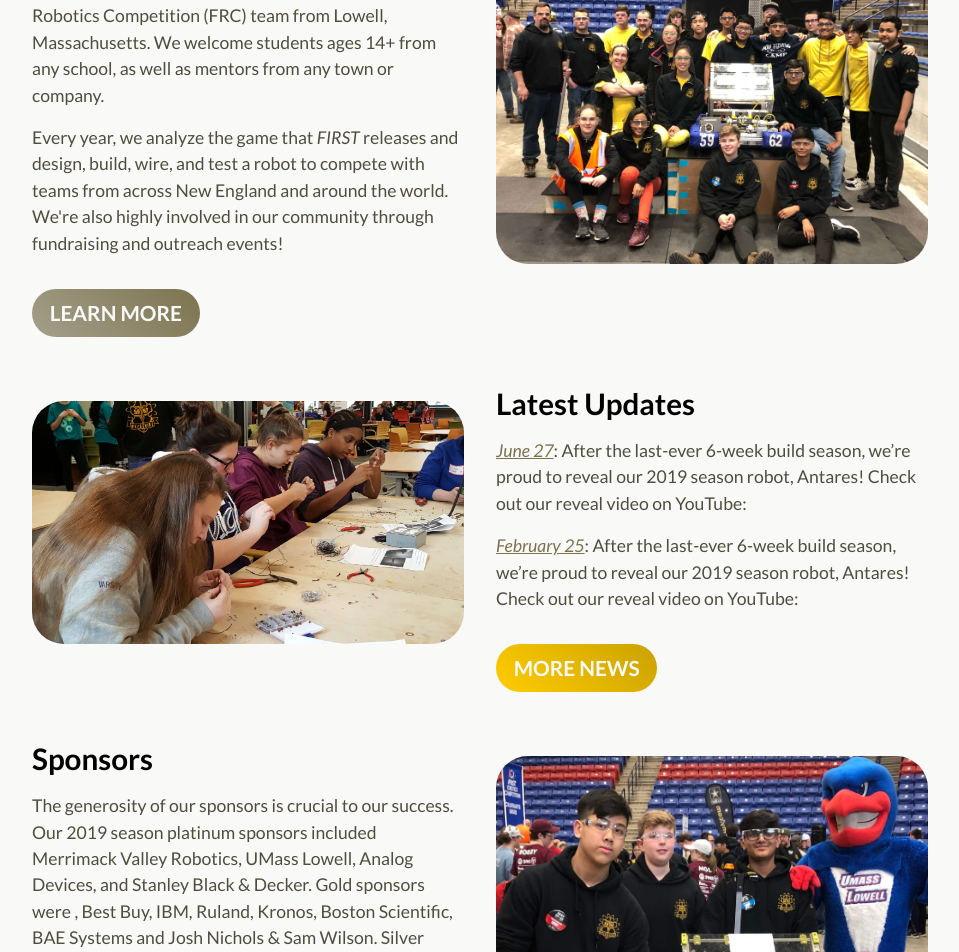
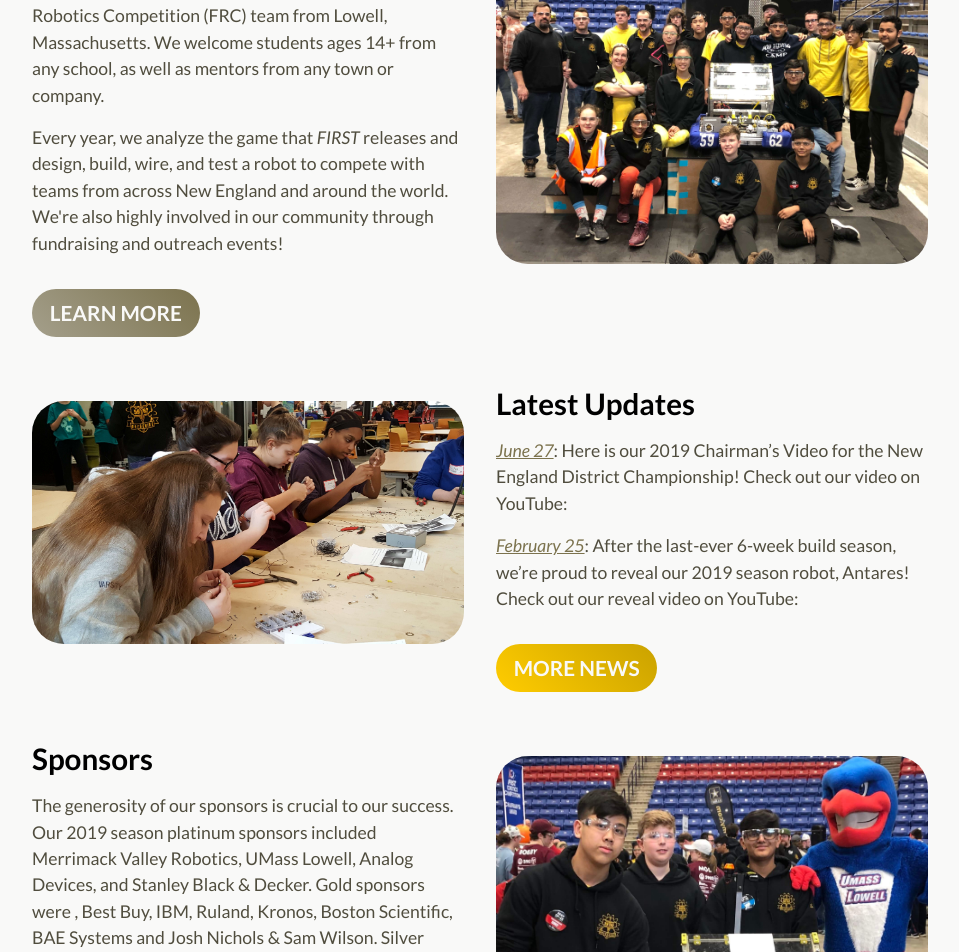
Before and after one commit to perSEVERE-5962/frc5962, a Jekyll site: the page built from index.html, in a window 1280 px wide. Shown: the part 664-1616 px from the top of the page, without its empty margins (160-1119 px from the left). Built offline with Jekyll 4.4.1, drawn with Linux system fonts in a browser that asks for light colours.

Commit message:
Updated 2019 Chairmans Video

```diff
--- a/_posts/2019-06-27-2019-chairmans-video.markdown
+++ b/_posts/2019-06-27-2019-chairmans-video.markdown
@@ -3,6 +3,6 @@ title: 2019 Chairman's Video
 date: 2019-06-27 14:52:00 Z
 ---
 
-After the last-ever 6-week build season, we're proud to reveal our 2019 season robot, Antares! Check out our reveal video on YouTube:
+Here is our 2019 Chairman's Video for the New England District Championship! Check out our video on YouTube:
 
 <p><iframe width="560" height="315" src="https://www.youtube.com/watch?v=6P5sQGA5Y00" frameborder="0" allow="accelerometer; autoplay; encrypted-media; gyroscope; picture-in-picture" allowfullscreen></iframe></p>
```
